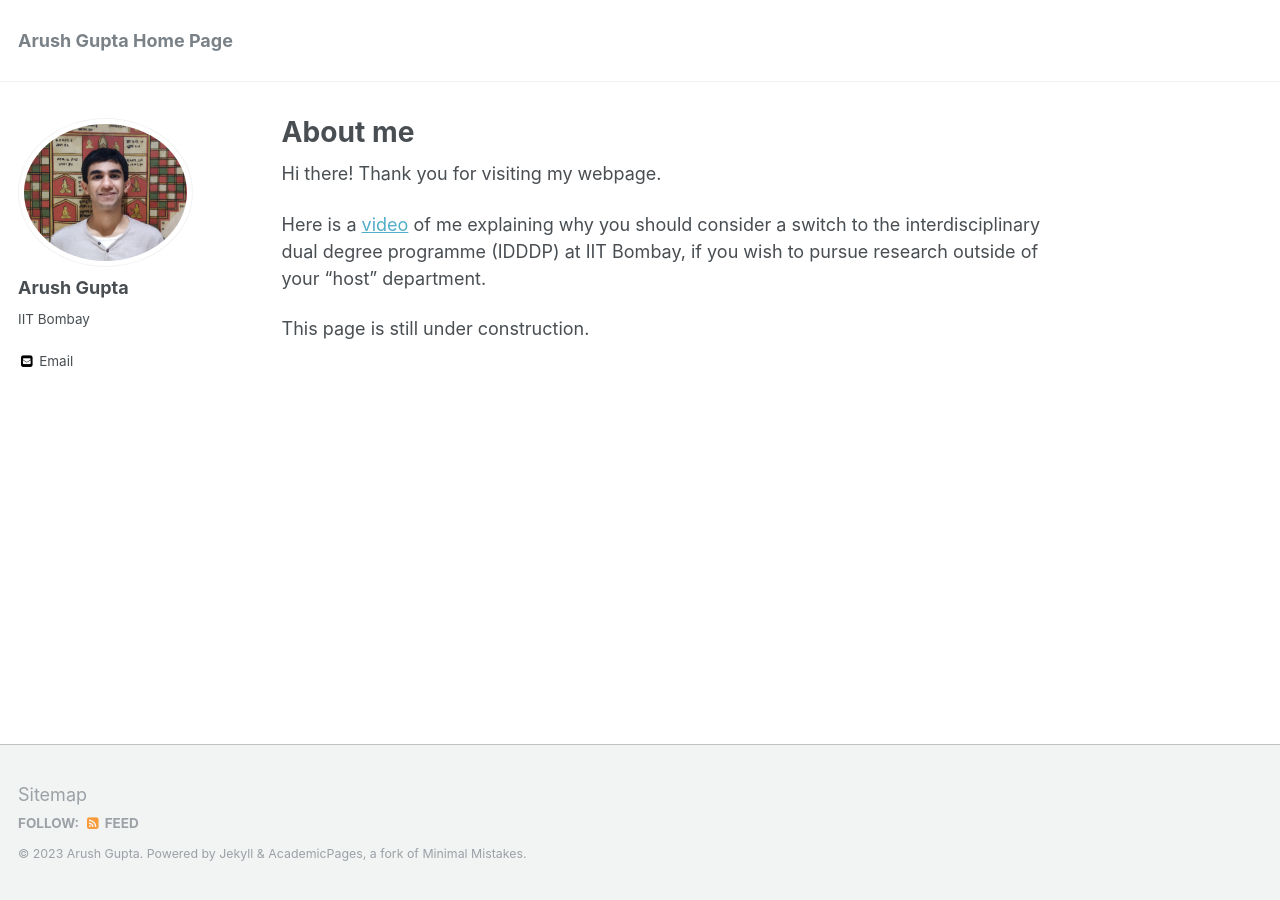
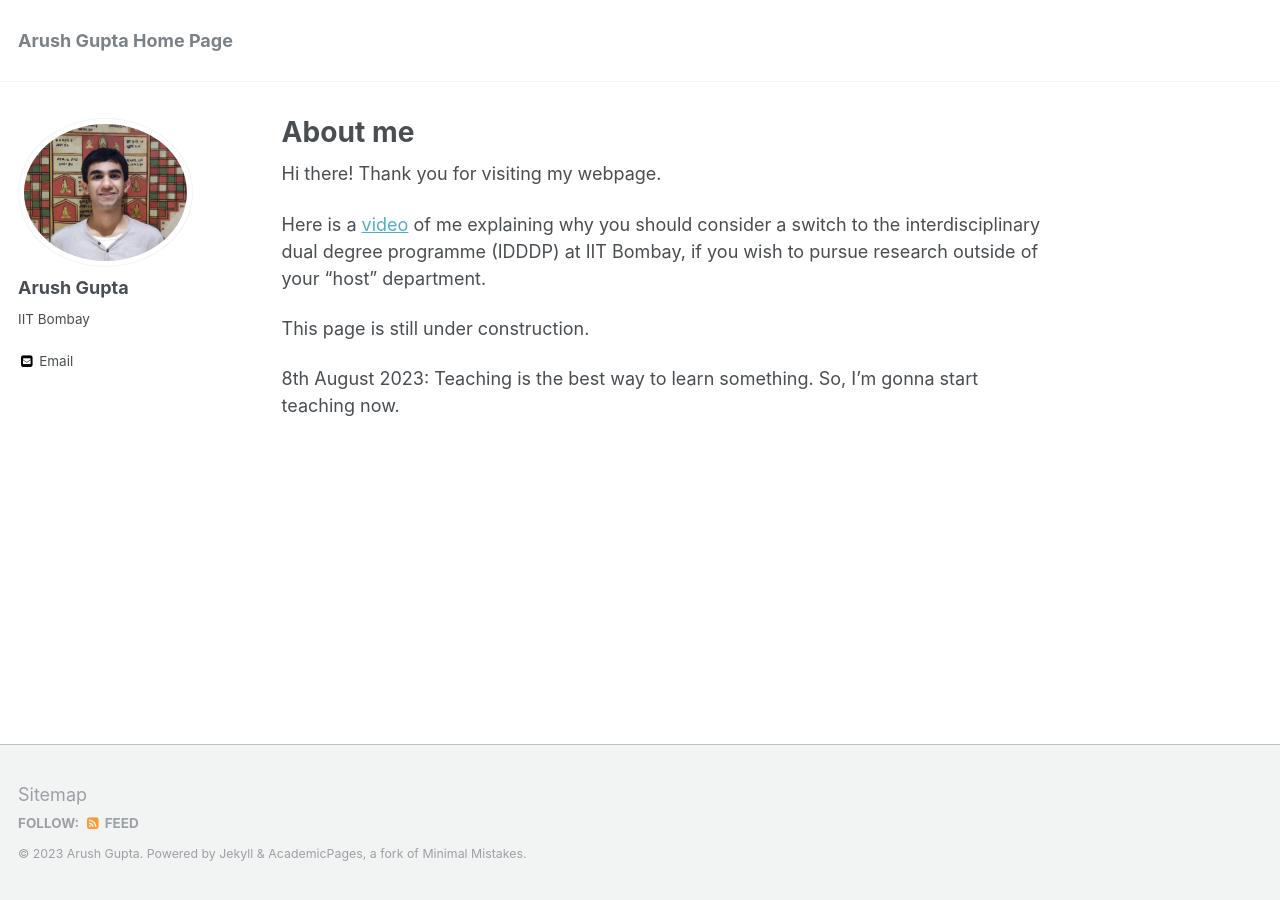
Before and after one commit to arush-gupta/arush-gupta.github.io, a Jekyll site: the page built from _pages/about.md, in a window 1280 px wide. Built offline with Jekyll 4.4.1, drawn with Linux system fonts in a browser that asks for light colours.

Commit message:
Update about.md

```diff
--- a/_pages/about.md
+++ b/_pages/about.md
@@ -12,6 +12,8 @@ Hi there! Thank you for visiting my webpage.
 Here is a [video](https://www.youtube.com/watch?v=w1ot30trtZY) of me explaining why you should consider a switch to the interdisciplinary dual degree programme (IDDDP) at IIT Bombay, if you wish to pursue research outside of your "host" department.
 
 This page is still under construction.
+
+8th August 2023: Teaching is the best way to learn something. So, I'm gonna start teaching now.
 
 <!---
 but for more information on my projects, my academic CV can be found [here](https://arush-gupta.github.io/cv/).
```
